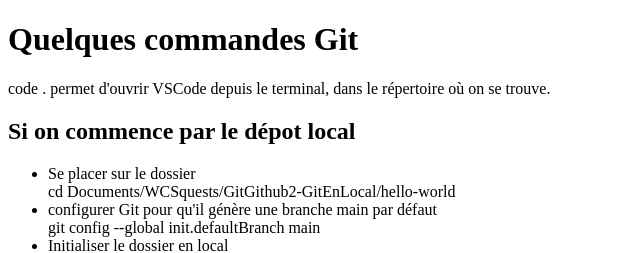
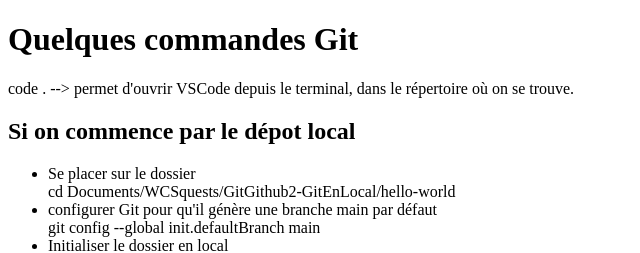
Before and after one commit to Tadkozh/my-super-website, a plain HTML site: page index.html in a window 1280 px wide. Shown: the top 253 px of the page, 0-640 px from the left. Drawn offline with Linux system fonts and the light colour scheme.

Commit message:
Modif about VSCode

```diff
--- a/index.html
+++ b/index.html
@@ -8,7 +8,7 @@
 </head>
 <body>
     <h1>Quelques commandes Git</h1>
-    <p>code .	permet d'ouvrir VSCode depuis le terminal, dans le répertoire où on se trouve.</p>
+    <p>code .	--> permet d'ouvrir VSCode depuis le terminal, dans le répertoire où on se trouve.</p>
     <h2>Si on commence par le dépot local</h2>
     <p>
     <ul>
```
